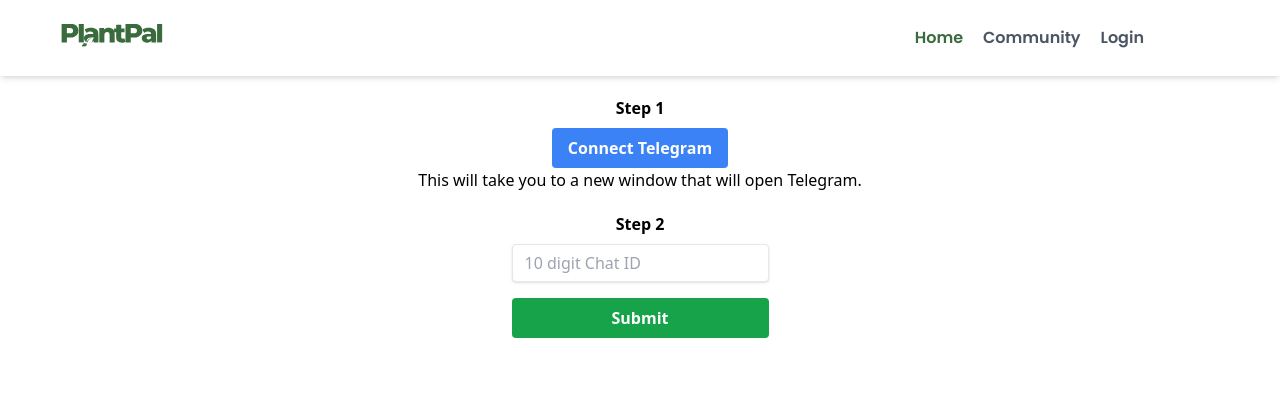
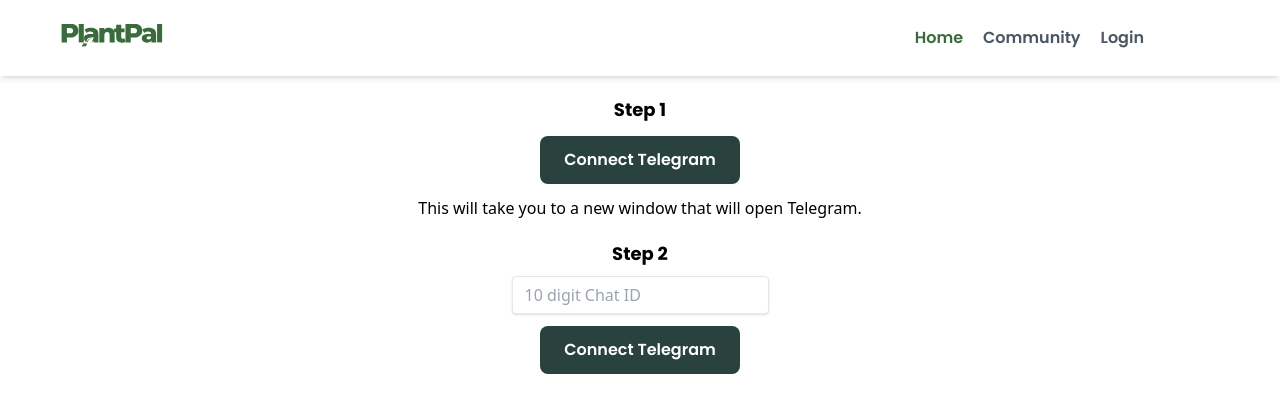
Before and after one commit to freeCodeCamp-2025-Summer-Hackathon/maroon-socket, a React (Vite) app in the folder client/: page /profile in a window 1280 px wide. Shown: the top 412 px of the page. Built offline with nearby package versions, Linux system fonts and the light colour scheme; no server answers.

Commit message:
ui:  buttons look more uniform with rest of the app

```diff
--- a/client/src/pages/Profile.jsx
+++ b/client/src/pages/Profile.jsx
@@ -44,10 +44,10 @@ function Profile() {
 
     return (
         <div className="flex flex-col mt-24 items-center">
-            <h1 className="font-bold">Step 1</h1>
-            <div>
+            <h1 className="font-bold font-poppins text-lg">Step 1</h1>
+            <div className="my-3">
                 <button
-                    className="bg-blue-500 hover:bg-blue-700 text-white font-bold mt-2 py-2 px-4 rounded "
+                    className="bg-btn text-white px-6 py-3 rounded-lg font-semibold font-poppins hover:scale-110 transition duration-200"
                     onClick={openTelegramForChatId}
                 >
                     Connect Telegram
@@ -58,7 +58,7 @@ function Profile() {
                 This will take you to a new window that will open Telegram.
             </p>
 
-            <h1 className="mt-5 font-bold">Step 2</h1>
+            <h1 className="font-bold font-poppins text-lg mt-5">Step 2</h1>
             <form
                 className="bg-white  rounded px-8 pt-2 pb-8"
                 onSubmit={handleSubmit}
@@ -73,12 +73,12 @@ function Profile() {
                         onChange={(e) => setChatId(e.target.value)}
                     />
                 </div>
-                <div>
+                <div className="flex items-center justify-center my-3">
                     <button
+                        className="bg-btn text-white px-6 py-3 rounded-lg font-semibold font-poppins hover:scale-110 transition duration-200 w-auto"
                         type="submit"
-                        className="mt-4 bg-green-600 hover:bg-green-700 text-white font-bold w-full py-2 px-4 rounded"
                     >
-                        Submit
+                        Connect Telegram
                     </button>
                 </div>
                 {error && <div className="text-red-600 mt-2">{error}</div>}
```
